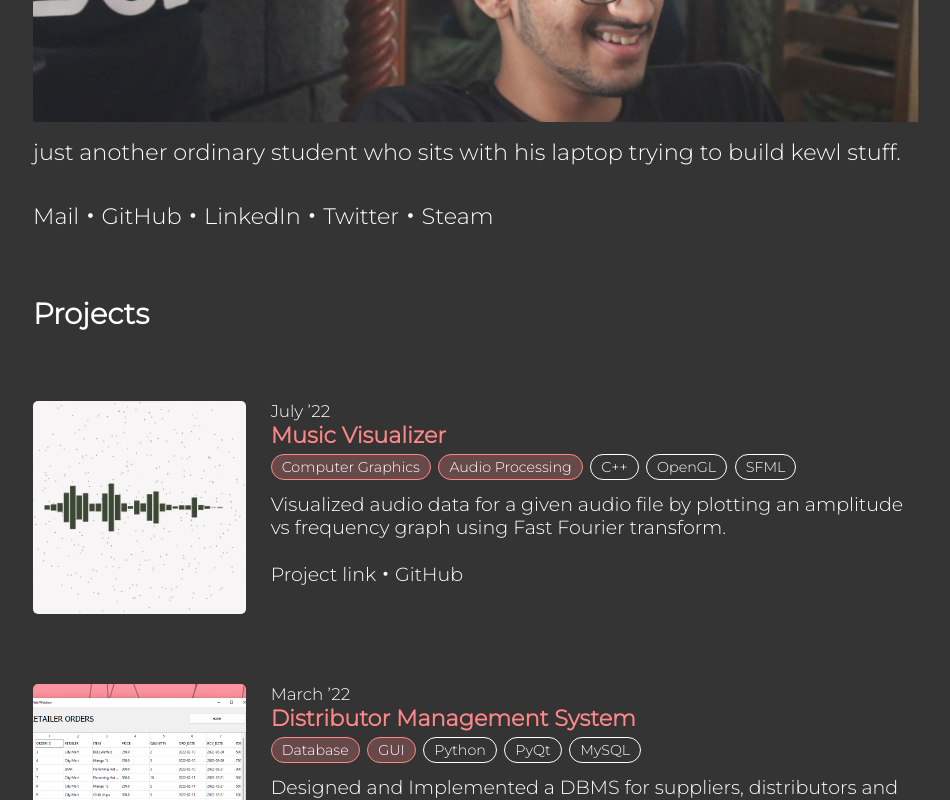
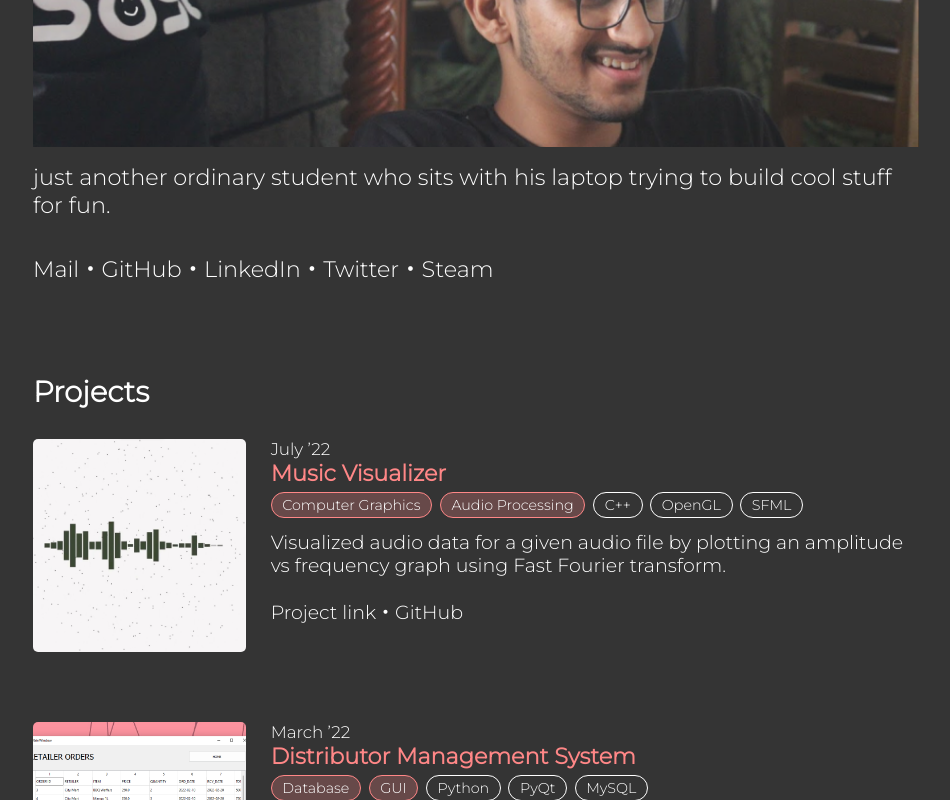
Before and after one commit to fauwara/personal-website, a React (Create React App) app: page / in a window 1280 px wide. Shown: the part 440-1240 px from the top of the page, without its empty margins (164-1114 px from the left). Built offline with nearby package versions, Linux system fonts and the light colour scheme.

Commit message:
added redirect file for netligy

```diff
--- a/src/components/Landing/Landing.js
+++ b/src/components/Landing/Landing.js
@@ -11,7 +11,7 @@ export default function About() {
       </p>
       <img className='image' src={hero} alt="me" />
       <p>
-        just another ordinary student who sits with his laptop trying to build kewl stuff.
+        just another ordinary student who sits with his laptop trying to build cool stuff for fun.
       </p>
       <p>
         <a href='mailto:fawazabid96@gmail.com' target='blank'>Mail</a>・
--- a/src/components/Landing/styles.module.scss
+++ b/src/components/Landing/styles.module.scss
@@ -4,7 +4,7 @@
 	max-width: 900px;
 	// min-height: 600px;
 	// max-height: 500px;
-	margin: 50px 0px;
+	margin: 75px 0px;
 	display: flex;
 	flex-direction: column;
 	justify-content: center;
--- a/src/components/Projects/Projects.js
+++ b/src/components/Projects/Projects.js
@@ -15,14 +15,14 @@ function ProjectCard({ project }) {
 						{
 							project.domain.map((item, index) => {
 								return (
-									<span className={styles.tagDomain} key={index}>{item}</span>
+									<span className={styles.tagDomain} key={index}>&nbsp;{item}&nbsp;</span>
 								);
 							})
 						}
 						{
 							project.tech.map((item, index) => {
 								return (
-									<span className={styles.tagTech} key={index}>{item}</span>
+									<span className={styles.tagTech} key={index}>&nbsp;{item}&nbsp;</span>
 								);
 							})
 						}
--- a/src/components/Projects/styles.module.scss
+++ b/src/components/Projects/styles.module.scss
@@ -2,11 +2,15 @@
 @import '../../styles/mixins.scss';
 
 .Projects {
-	margin-bottom: 100px;
+	margin: 75px 0px;
+
+	h1 {
+		margin-bottom: 30px;
+	}
 }
 
 .ProjectCard {
-	margin: 70px 0px;
+	margin-bottom: 70px;
 	display: flex;
 
 	.date {
@@ -36,6 +40,7 @@
 	.cardFooter {
 		margin-top: 20px;
 		font-size: $small;
+		// text-decoration: underline;
 	}
 
 	img {
@@ -59,7 +64,7 @@
 
 		img {
 			width: 100%;
-			height: 150px;
+			height: 125px;
 			margin-bottom: 20px;
 		}
 
@@ -99,7 +104,7 @@
 	border: 1px solid $primary;
 	border-radius: 50px;
 	// font-size: 0.8em;
-	padding: 3px 10px;
+	padding: 3px 7px;
 	margin-right: 7.5px;
 	margin-bottom: 6px;
 	background-color: $primary-transparent;
@@ -111,14 +116,13 @@
 	font-size: $smallest;
 	// box-sizing: ;
 	display: inline-block;
-
 }
 
 .tagTech {
 	border: 1px solid $text-color;
 	border-radius: 50px;
 	// font-size: 0.8em;
-	padding: 3px 10px;
+	padding: 3px 7px;
 	margin-right: 7.5px;
 	// background-color: $primary-transparent;
 	// background-color: $primary;
```
Also changed, not shown: 1 other file (tests, documents, lock files or other folders).
